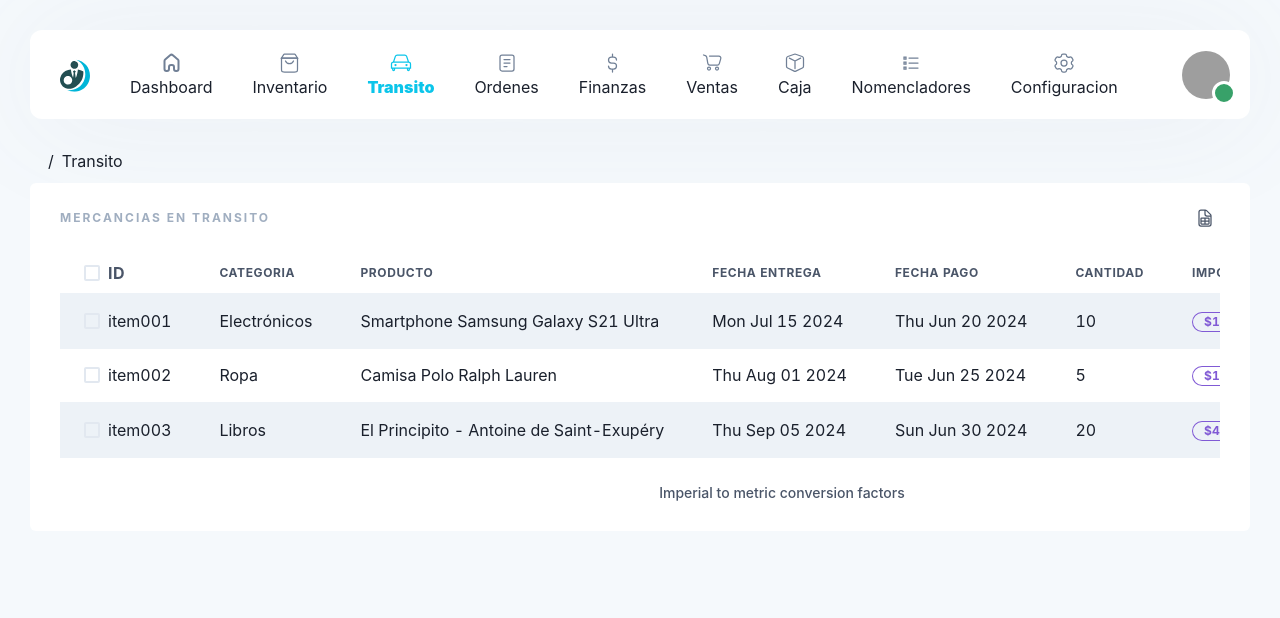
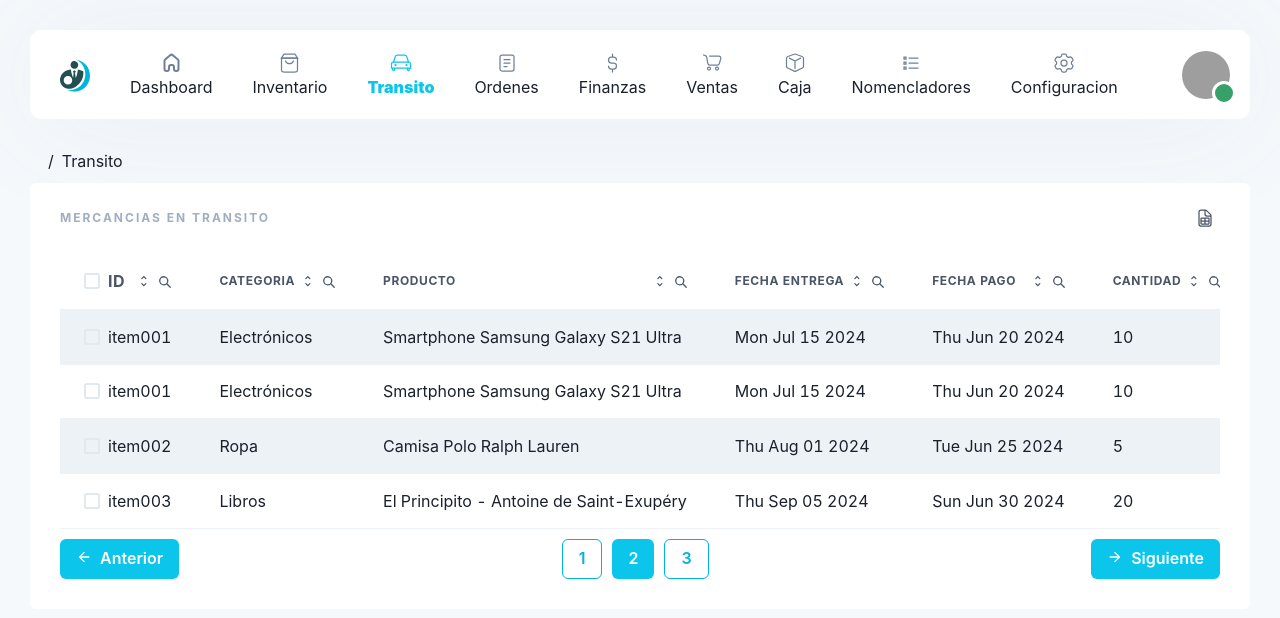
Before and after one commit to NoxCreation/merco_sistema, a Next.js app: page /Transito in a window 1280 px wide. Shown: the top 618 px of the page. Built offline with nearby package versions, Linux system fonts and the light colour scheme; grey boxes are pictures that could not be loaded.

Commit message:
feat(Design): Layout Pagination Component and Make Selectable and Orderable Table

```diff
--- a/src/modules/core/components/Pagination.tsx
+++ b/src/modules/core/components/Pagination.tsx
@@ -1,5 +1,39 @@
+import { ArrowBackIcon, ArrowForwardIcon } from "@chakra-ui/icons";
+import { Button, Flex, Text } from "@chakra-ui/react";
 import React from "react";
 
-export default function Pagination() {
-  return <div>Pagination</div>;
+type Props = {
+  pages: number;
+  selectedPage: number;
+};
+
+export default function Pagination({ pages, selectedPage }: Props) {
+  return (
+    <Flex width={"full"} justifyContent={"space-between"} paddingY={"10px"}>
+      <Button colorScheme="cyan" color={"white"}>
+        <Flex gap={"8px"}>
+          <ArrowBackIcon />
+          <Text>Anterior</Text>
+        </Flex>
+      </Button>
+      <Flex gap={"10px"}>
+        {Array.from({ length: pages }).map((_, index) => (
+          <Button
+            color={selectedPage === index ? "white" : "cyan.500"}
+            colorScheme="cyan"
+            key={index}
+            variant={selectedPage === index ? "solid" : "outline"}
+          >
+            {index + 1}
+          </Button>
+        ))}
+      </Flex>
+      <Button colorScheme="cyan" color={"white"}>
+        <Flex gap={"8px"}>
+          <ArrowForwardIcon />
+          <Text>Siguiente</Text>
+        </Flex>
+      </Button>
+    </Flex>
+  );
 }
--- /dev/null
+++ b/src/modules/core/icons/OrderByIcon.tsx
@@ -0,0 +1,26 @@
+import React from "react";
+
+export default function OrderByIcon() {
+  return (
+    <svg
+      width="26"
+      height="23"
+      viewBox="0 0 26 23"
+      fill="none"
+      xmlns="http://www.w3.org/2000/svg"
+    >
+      <path
+        d="M14.8333 8.62646L12.8333 6.62646L10.8333 8.62646"
+        stroke="#4A5568"
+        stroke-width="1.25"
+        stroke-linecap="round"
+      />
+      <path
+        d="M10.8333 13.6265L12.8333 15.6265L14.8333 13.6265"
+        stroke="#4A5568"
+        stroke-width="1.25"
+        stroke-linecap="round"
+      />
+    </svg>
+  );
+}
--- a/src/modules/transit/components/InTransitMerchancyTable.tsx
+++ b/src/modules/transit/components/InTransitMerchancyTable.tsx
@@ -9,17 +9,23 @@ import {
   TableContainer,
   TableCaption,
   Checkbox,
+  Flex,
   Badge,
+  Text,
+  Box,
 } from "@chakra-ui/react";
 import {
   ColumnDef,
   flexRender,
   getCoreRowModel,
+  getSortedRowModel,
   useReactTable,
 } from "@tanstack/react-table";
 
 import ExportableTableContainer from "@/modules/core/components/ExportableTableContainer";
-import { table } from "console";
+import OrderByIcon from "@/modules/core/icons/OrderByIcon";
+import { SearchIcon } from "@chakra-ui/icons";
+import Pagination from "@/modules/core/components/Pagination";
 
 type InTransitMerchancyItem = {
   id: string;
@@ -34,8 +40,20 @@ type InTransitMerchancyItem = {
 };
 
 export default function InTransitMerchancyTable() {
+  // Datos de prueba
   const mockData = React.useMemo<InTransitMerchancyItem[]>(
     () => [
+      {
+        id: "item001",
+        category: "Electrónicos",
+        product: "Smartphone Samsung Galaxy S21 Ultra",
+        deliveryDate: new Date("2024-07-15T00:00:00"),
+        paymentDate: new Date("2024-06-20T00:00:00"),
+        quantity: 10,
+        amount: "$1200",
+        amortized: "$100",
+        type: "New",
+      },
       {
         id: "item001",
         category: "Electrónicos",
@@ -73,6 +91,7 @@ export default function InTransitMerchancyTable() {
     []
   );
 
+  // Configuracion de las columnas de la tabla
   const columns = React.useMemo<ColumnDef<InTransitMerchancyItem>[]>(
     () => [
       {
@@ -163,6 +182,7 @@ export default function InTransitMerchancyTable() {
     data: mockData,
     columns: columns,
     getCoreRowModel: getCoreRowModel(),
+    getSortedRowModel: getSortedRowModel(),
     enableRowSelection: true,
   });
 
@@ -172,16 +192,33 @@ export default function InTransitMerchancyTable() {
     <ExportableTableContainer title="Mercancias en transito">
       <TableContainer>
         <Table variant="striped">
-          <TableCaption>Imperial to metric conversion factors</TableCaption>
           <Thead>
             {getHeaderGroups().map((headerGroup) => (
               <Tr key={headerGroup.id}>
                 {headerGroup.headers.map((header) => (
-                  <Th key={header.id}>
-                    {flexRender(
-                      header.column.columnDef.header,
-                      header.getContext()
-                    )}
+                  <Th
+                    key={header.id}
+                    justifyContent={"space-between"}
+                    alignItems={"center"}
+                    onClick={() => header.column.toggleSorting()}
+                    cursor={"pointer"}
+                  >
+                    <Flex width={"full"} justifyContent={"space-between"}>
+                      <Text lineHeight={2}>
+                        {flexRender(
+                          header.column.columnDef.header,
+                          header.getContext()
+                        )}
+                      </Text>
+                      <Flex alignItems={"center"} gap={"2px"}>
+                        <Box>
+                          <OrderByIcon />
+                        </Box>
+                        <Box>
+                          <SearchIcon />
+                        </Box>
+                      </Flex>
+                    </Flex>
                   </Th>
                 ))}
               </Tr>
@@ -191,7 +228,12 @@ export default function InTransitMerchancyTable() {
             {getRowModel().rows.map((row) => (
               <Tr key={row.id}>
                 {row.getVisibleCells().map((cell) => (
-                  <Td key={cell.id}>
+                  <Td
+                    key={cell.id}
+                    backgroundColor={
+                      row.getIsSelected() ? "cyan.50  !important" : ""
+                    }
+                  >
                     {flexRender(cell.column.columnDef.cell, cell.getContext())}
                   </Td>
                 ))}
@@ -200,6 +242,7 @@ export default function InTransitMerchancyTable() {
           </Tbody>
         </Table>
       </TableContainer>
+      <Pagination pages={3} selectedPage={1}/>
     </ExportableTableContainer>
   );
 }
```
Also changed, not shown: src/modules/core/icons/SearchIcon.tsx (added, +21 -0 lines).
